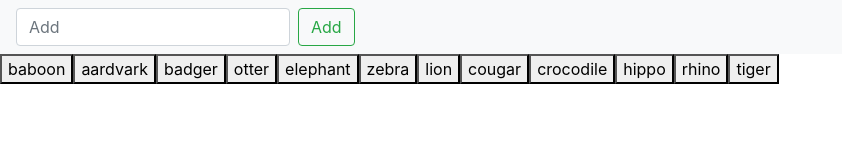
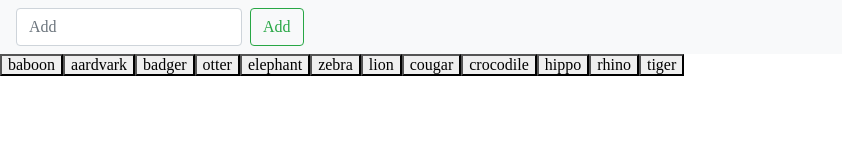
Before and after one commit to Cjstoney/GifTastic, a plain HTML site: page index.html in a window 1280 px wide. Shown: the whole page, without its empty margins (0-842 px from the left). Drawn offline with nearby package versions, Linux system fonts and the light colour scheme.

Commit message:
css reset added. html id change. js add button semi-working

```diff
--- a/assets/app.js
+++ b/assets/app.js
@@ -4,22 +4,23 @@ var gifChoices = ["baboon", "aardvark", "badger", "otter", "elephant", "zebra",
 
 // making the array into buttons for the search
 function makeButtons() {
-  $('#search-button').empty();
+  $('#button-to-click').empty();
   for (var i = 0; i < gifChoices.length; i++) {
     var newButton = $("<button class='button'>" + gifChoices[i] + "</button>");
     $(newButton).attr('id', 'animal-' + gifChoices[i]);
-    $('#search-button').append(newButton);
+    $('#button-to-click').append(newButton);
   };
 };
+
 makeButtons();
 
 // inputting an animal to add to the finder
 $('#submit').on('click', function () {
-  if ('#submit' === '') {
-  } else {
-    var addNewButton = $('input').val();
-    $(gifChoices).html($('<button class="button new-button"></button>'));
-    $('.new-button').text(addNewButton);
+  if ('#submit' !== '') {
+    var addNewButton = $('#input').text();
+    gifChoices.push(addNewButton);
+    makeButtons();
+  }else{
   }
 })
 
--- a/assets/css/reset.css
+++ b/assets/css/reset.css
@@ -0,0 +1,48 @@
+/* http://meyerweb.com/eric/tools/css/reset/
+   v2.0 | 20110126
+   License: none (public domain)
+*/
+
+html, body, div, span, applet, object, iframe,
+h1, h2, h3, h4, h5, h6, p, blockquote, pre,
+a, abbr, acronym, address, big, cite, code,
+del, dfn, em, img, ins, kbd, q, s, samp,
+small, strike, strong, sub, sup, tt, var,
+b, u, i, center,
+dl, dt, dd, ol, ul, li,
+fieldset, form, label, legend,
+table, caption, tbody, tfoot, thead, tr, th, td,
+article, aside, canvas, details, embed,
+figure, figcaption, footer, header, hgroup,
+menu, nav, output, ruby, section, summary,
+time, mark, audio, video {
+	margin: 0;
+	padding: 0;
+	border: 0;
+	font-size: 100%;
+	font: inherit;
+	vertical-align: baseline;
+}
+/* HTML5 display-role reset for older browsers */
+article, aside, details, figcaption, figure,
+footer, header, hgroup, menu, nav, section {
+	display: block;
+}
+body {
+	line-height: 1;
+}
+ol, ul {
+	list-style: none;
+}
+blockquote, q {
+	quotes: none;
+}
+blockquote:before, blockquote:after,
+q:before, q:after {
+	content: '';
+	content: none;
+}
+table {
+	border-collapse: collapse;
+	border-spacing: 0;
+}
--- a/index.html
+++ b/index.html
@@ -17,7 +17,7 @@
     <!-- search bar -->
     <nav id="navbar-color" class="navbar navbar-light bg-light">
         <form class="form-inline">
-            <input class="form-control mr-sm-2" type="search" placeholder="Add" aria-label="Search">
+            <input id="input" class="form-control mr-sm-2" type="search" placeholder="Add" aria-label="Search">
             <button class="btn btn-outline-success my-2 my-sm-0" id="submit" type="submit">Add</button>
         </form>
     </nav>
@@ -25,7 +25,7 @@
 
 <body>
     <!-- gif button div -->
-    <div id="search-button"></div>
+    <div id="button-to-click"></div>
     <div id="gif-displays"></div>
 
     <script src="assets/app.js"></script>
```
